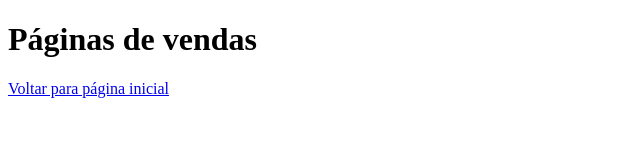
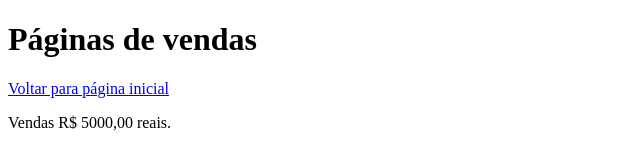
Before and after one commit to MiltonPinho/aulagit, a plain HTML site: page vendas.html in a window 1280 px wide. Shown: the whole page, without its empty margins (0-640 px from the left). Drawn offline with Linux system fonts and the light colour scheme.

Commit message:
Acrescentado valor de vendas

```diff
--- a/vendas.html
+++ b/vendas.html
@@ -9,5 +9,6 @@
 <body>
     <h1>Páginas de vendas</h1>
     <a href="index.html">Voltar para página inicial</a>
+    <p>Vendas R$ 5000,00 reais.</p>
 </body>
 </html>
```
